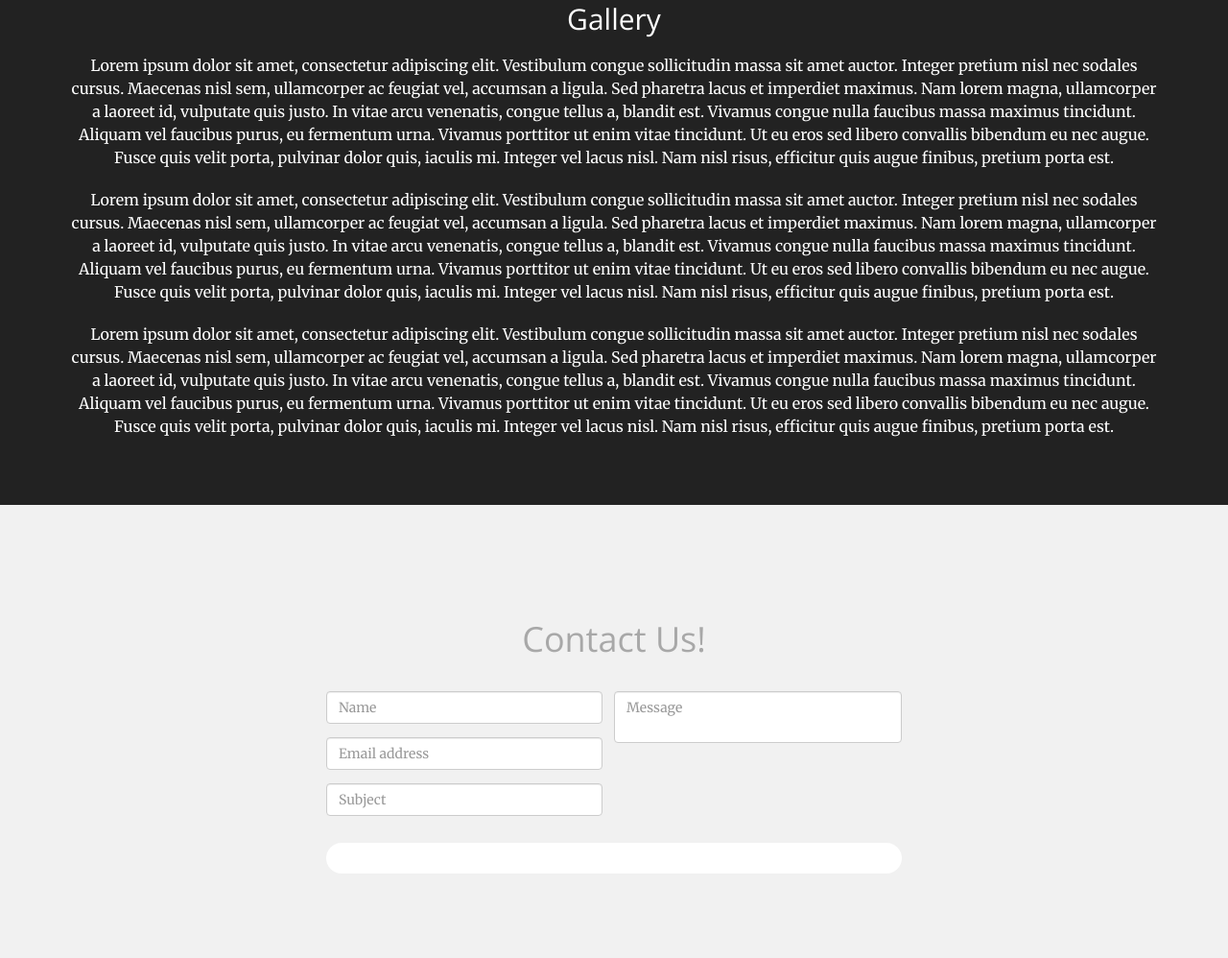
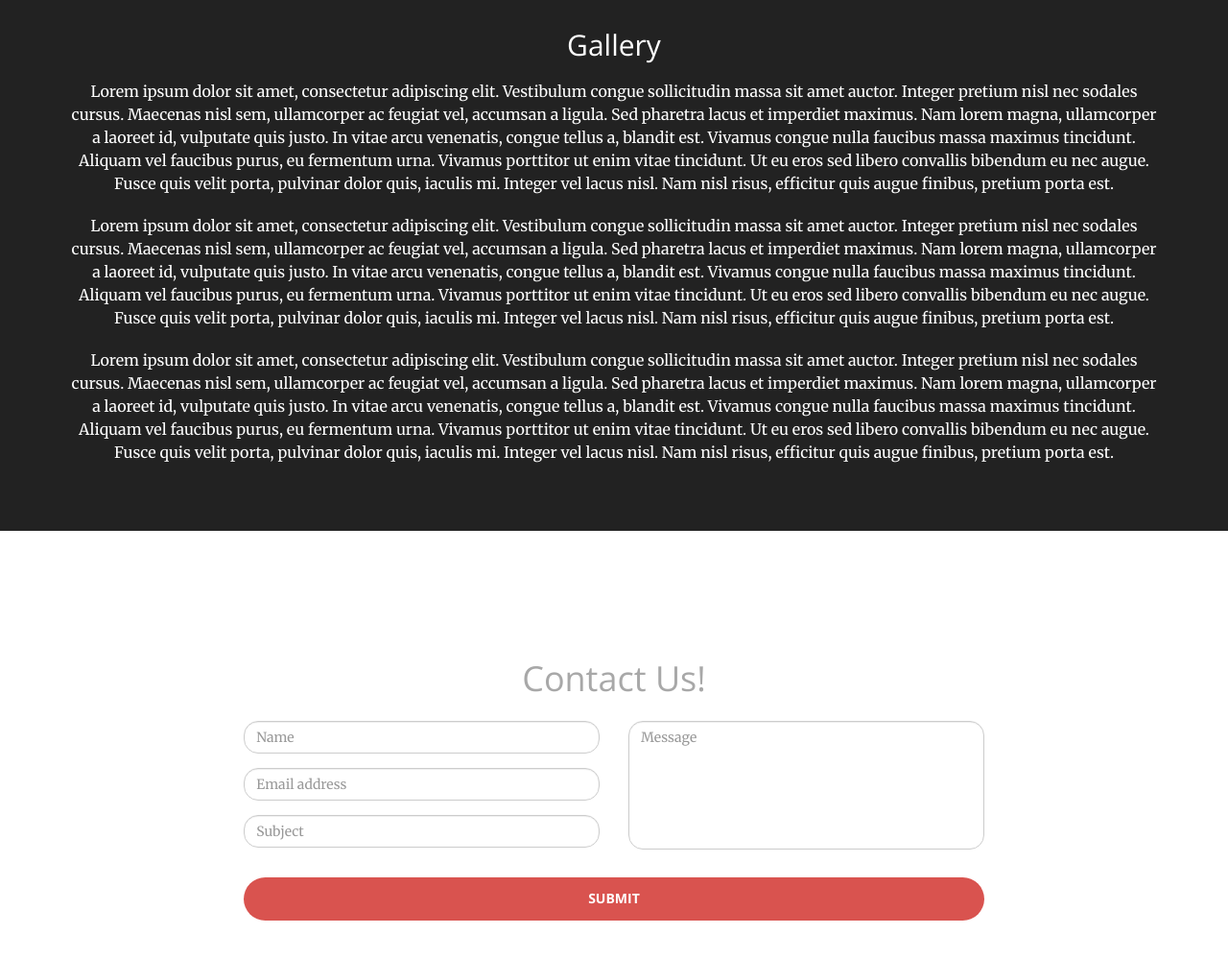
Before and after one commit to jeffreyhomere/jeffreyhomere.github.io, a website: page rockinProject/index.html in a window 1280 px wide. Shown: the part 1782-2780 px from the top of the page at 96% size. Drawn offline with nearby package versions, Linux system fonts and the light colour scheme.

Commit message:
Added contact form, services, and new image.  still need to style li actives, find out what to do with gallery, fix fonts and apply the correct border radius on the profile pic.

```diff
--- a/rockinProject/css/creative.css
+++ b/rockinProject/css/creative.css
@@ -415,9 +415,9 @@ body {
   webkit-tap-highlight-color: #222222;
 }
 
-#aboutNav:hover {
+#aboutNav:hover, #aboutNav:active {
 
-  color: #d500f9;
+  color: #d500f9 !important;
 
 }
 
@@ -430,64 +430,61 @@ body {
 
   color: #ff3d00;
 }
-/*Compass*/
-@import "compass/css3";
 
-@import url(http://fonts.googleapis.com/css?family=Merriweather);
-$red: #e74c3c;
-
-*,
-*:before,
-*:after {
-   @include box-sizing(border-box);
+#ownerPic{
+  border-radius: 25px;
 }
 
-html, body {
-  background: #f1f1f1;
+
+.contactForm {
+  background: #ffffff;
   font-family: 'Merriweather', sans-serif;
-  /*padding: 1em;*/
+  padding: 1em;
 }
 
-h1 {
+#contactHeader {
    text-align: center;
    color: #a8a8a8;
-   @include text-shadow(1px 1px 0 rgba(white, 1));
+   text-shadow : 1px 1px 0 rgba(white, 1);
 }
 
-form {
-   max-width: 600px;
-   text-align: center;
-   margin: 20px auto;
-
-  input, textarea {
+form input{
      border:0; outline:0;
      padding: 1em;
-     @include border-radius(8px);
+     border-radius : 8px;
      display: block;
      width: 100%;
      margin-top: 1em;
      font-family: 'Merriweather', sans-serif;
-     @include box-shadow(0 1px 1px rgba(black, 0.1));
+     box-shadow : 0 1px 1px rgba(black, 0.1);
      resize: none;
-
-    &:focus {
-       @include box-shadow(0 0px 2px rgba($red, 1)!important);
 }
+form textarea{
+  border:0; outline:0;
+  padding: 1em;
+  border-radius : 8px;
+  display: block;
+  width: 100%;
+  margin-top: 1em;
+  font-family: 'Merriweather', sans-serif;
+  box-shadow : 0 1px 1px rgba(black, 0.1);
+  resize: none;
 }
 
+form:focus{
+  box-shadow: 0 0px 2px rgba(#aaa,1);
+}
 #input-submit {
-     color: white;
-     background: $red;
    cursor: pointer;
-
-    &:hover {
-       @include box-shadow(0 1px 1px 1px rgba(#aaa, 0.6));
+   width : 100% !important;
+   height: 45px;
 }
+#input-submit:hover{
+  box-shadow: 0 1px 1px 1px rgba(#bbb, 0.6);
 }
 
-  textarea {
-      height: 126px;
-  }
+.form-control{
+  border-radius :15px;
 }
 
 
--- a/rockinProject/index.html
+++ b/rockinProject/index.html
@@ -9,7 +9,7 @@
     <meta name="description" content="">
     <meta name="author" content="">
 
-    <title>Rockin PlayHouse</title>
+    <title>Louge &amp; Play</title>
 
     <!-- Bootstrap Core CSS -->
     <link href="vendor/bootstrap/css/bootstrap.min.css" rel="stylesheet">
@@ -43,7 +43,7 @@
                 <button type="button" class="navbar-toggle collapsed" data-toggle="collapse" data-target="#bs-example-navbar-collapse-1">
                     <span class="sr-only">Toggle navigation</span> Menu <i class="fa fa-bars"></i>
                 </button>
-                <a class="navbar-brand page-scroll" href="#page-top">Rockin playHouse</a>
+                <a class="navbar-brand page-scroll" href="#page-top">Lounge &amp; Play</a>
             </div>
 
             <!-- Collect the nav links, forms, and other content for toggling -->
@@ -68,7 +68,7 @@
     <header>
         <div class="header-content">
             <div class="header-content-inner">
-                <h1 id="homeHeading">Rockin Playhouse</h1>
+                <h1 id="homeHeading">Lounge &amp; Play</h1>
                 <hr>
                 <p>Building Young lives on the firm foundation of Education</p>
                 <a href="#about" class="btn btn-primary btn-xl page-scroll">Learn More</a>
@@ -79,15 +79,15 @@
     <section class="bg-primary" id="about">
         <div class="container">
             <div class="row">
-                <div class="col-lg-8  text-center">
+                <div class="col-lg-6  col-lg-offset-1 text-center">
                     <h2 class="section-heading">Meet Jessica!</h2>
                     <hr class="light">
                     <p class="text-faded">I have worked with children for over ten (10) years as a nanny, and am the proud mother of a 4 year old. I am currently working as a full time nanny to two wonderful, energetic children, but, am available on the weekends to care for
                         your children whether it be for date nights, family events, work, etc.</p>
                     <a href="#services" class="page-scroll btn btn-default btn-xl sr-button">Get Started!</a>
                 </div>
-                <div class="col-lg-4  text-center">
-                    <img id="ownerPic" src="img/Jessica_Owner.jpg" title="Jessica" alt="rockinMainLogo.png" />
+                <div class="col-lg-3 col-lg-offset-1 text-center">
+                    <img id="ownerPic" src="img/Jessica_Profile_Smaller.JPG" title="Jessica" alt="rockinMainLogo.png" />
                 </div>
             </div>
         </div>
@@ -107,28 +107,28 @@
                 <div class="col-lg-3 col-md-6 text-center">
                     <div class="service-box">
                         <i class="fa fa-4x fa-child text-primary sr-icons"></i>
-                        <h3>Service 1</h3>
+                        <h3>Nanny Services</h3>
                         <p class="text-muted">Lorem ipsum dolor sit amet, consectetur adipiscing elit.</p>
                     </div>
                 </div>
                 <div class="col-lg-3 col-md-6 text-center">
                     <div class="service-box">
                         <i class="fa fa-4x fa-child text-primary sr-icons"></i>
-                        <h3>Service 2</h3>
+                        <h3>Events/Date Nights</h3>
                         <p class="text-muted">Lorem ipsum dolor sit amet, consectetur adipiscing elit.</p>
                     </div>
                 </div>
                 <div class="col-lg-3 col-md-6 text-center">
                     <div class="service-box">
                         <i class="fa fa-4x fa-child text-primary sr-icons"></i>
-                        <h3>Service 3</h3>
+                        <h3>Drop Off</h3>
                         <p class="text-muted">Lorem ipsum dolor sit amet, consectetur adipiscing elit.</p>
                     </div>
                 </div>
                 <div class="col-lg-3 col-md-6 text-center">
                     <div class="service-box">
                         <i class="fa fa-4x fa-child text-primary sr-icons"></i>
-                        <h3>Service 4</h3>
+                        <h3>Private Events</h3>
                         <p class="text-muted">Lorem ipsum dolor sit amet, consectetur adipiscing elit.</p>
                     </div>
                 </div>
@@ -184,19 +184,34 @@
     </section>
   -->
     <section id="contact">
-        <div class="container">
+        <div class="container contactForm">
             <div class="row">
-                <h1>Contact Us!</h1>
-                <form class="cf">
-                    <div class="half left cf form-group">
-                        <input type="text" id="input-name" placeholder="Name" class="form-control">
-                        <input type="email" id="input-email" placeholder="Email address" class="form-control">
-                        <input type="text" id="input-subject" placeholder="Subject" class="form-control">
+              <div class="col-lg-12 text-center">
+                <h1 id="contactHeader">Contact Us!</h1>
+              </div>
+                <form>
+                  <div class="row">
+                    <div class="col-lg-4 col-lg-offset-2">
+                        <div class="form-group">
+                            <input type="text" id="input-name" placeholder="Name" class="form-control">
+                        </div>
+                        <div class="form-group">
+                            <input type="email" id="input-email" placeholder="Email address" class="form-control">
+                        </div>
+                        <div class="form-group">
+                            <input type="text" id="input-subject" placeholder="Subject" class="form-control">
+                        </div>
                     </div>
-                    <div class="half right cf form-group">
-                        <textarea name="message" type="text" id="input-message" placeholder="Message" class="form-control"></textarea>
+                    <div class="col-lg-4">
+                        <div class="form-group">
+                            <textarea name="message" type="text" id="input-message" placeholder="Message" class="form-control" rows=6></textarea>
+                        </div>
                     </div>
-                    <input type="submit" value="Submit" id="input-submit" class="btn btn-default">
+                  </div>
+                  <div class="row">
+                    <div class="col-lg-8 col-lg-offset-2 text-center">
+                    <input type="submit" value="Submit" id="input-submit" class="btn btn-danger">
+                  </div>
                 </form>
             </div>
         </div>
```
Also changed, not shown: rockinProject/img/Jessica_Profile.JPG (added), rockinProject/img/Jessica_Profile_Smaller.jpg (added). Lines whose indentation alone changed are shown as unchanged.
